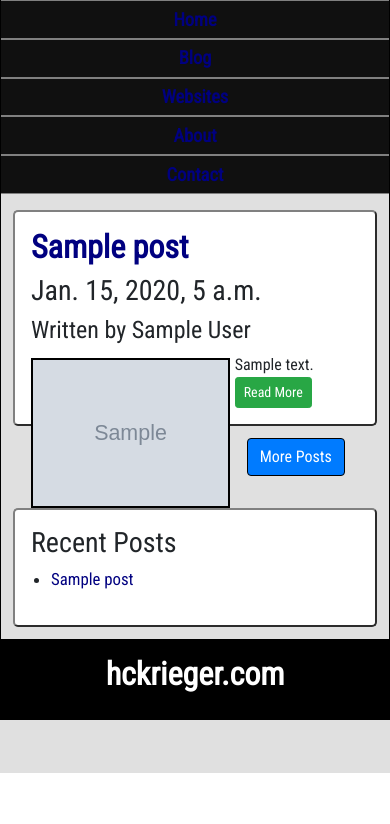
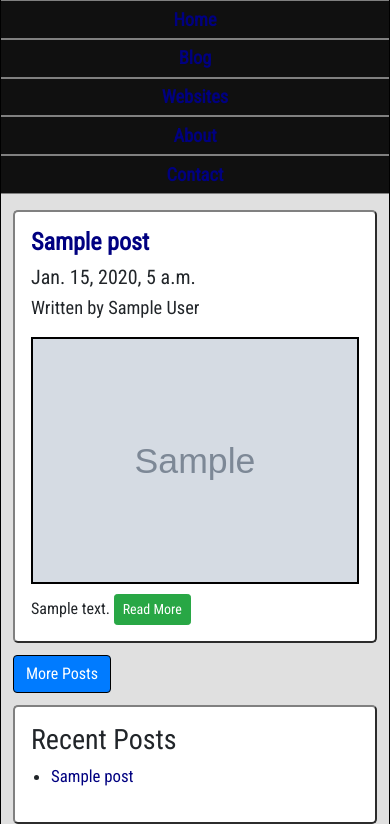
Before and after one commit to hckscripter6/hckrieger, a Django app: page /blog/ in a window 390 px wide. Shown: the part 71-895 px from the top of the page. Before the commit the page ends 844 px from the top, so only its background shows below. Run offline with Django 3.2, Linux system fonts and the light colour scheme; tables that the repository leaves empty hold one stand-in row (values such as "Sample post"); grey boxes marked "Sample" are stand-in pictures; some libraries are stand-ins or nearby versions.

Commit message:
change styles

```diff
--- a/blog/static/blog/stylesheet.css
+++ b/blog/static/blog/stylesheet.css
@@ -37,9 +37,9 @@ header {
 
 #content article img {
     float: left;
-    height: 150px;
+    height: 175px;
     width: auto;
-    margin: 5px 5px 0 0;
+    margin: 10px 10px 0 0;
     border: 2.5px solid black;
 }
 
@@ -141,6 +141,8 @@ a {
     #sidebar aside {
         margin-top: 0;
     }
+
+
 }
 
 @media only screen and (max-width: 900px) {
@@ -173,9 +175,20 @@ a {
     #sidebar aside {
         margin-top: 0;
     }
+
+    #content article img {
+        float: none;
+        margin-bottom: 10px;
+    }
 }
 
 @media only screen and (max-width: 500px) {
 
+}
 
+@media only screen and (max-width: 400px) {
+    #content article img {
+        height: auto;
+        width: 100%;
+    }
 }
--- a/hckrieger/static/hckrieger/stylesheet.css
+++ b/hckrieger/static/hckrieger/stylesheet.css
@@ -322,19 +322,7 @@ footer {
         height: 175px;
     }
 
-    #blog article h2 {
-        font-size: 1.5em;
-    }
 
-
-    #blog article h3 {
-        font-size: 1.25em;
-    }
-
-
-    #blog article h4 {
-        font-size: 1.15em;
-    }
 
    nav ul li a {
         padding: 20px 1em 0 1em;
@@ -377,8 +365,24 @@ footer {
 }
 
 @media only screen and (max-width: 768px) {
+
+    #recent-post article img,
     #four-posts article img {
         height: 175px;
+    }
+
+    article h2 {
+        font-size: 1.5em;
+    }
+
+
+    article h3 {
+        font-size: 1.25em;
+    }
+
+
+    article h4 {
+        font-size: 1.15em;
     }
 }
 
@@ -396,9 +400,16 @@ footer {
         margin-top: 5px;
         font-size: 2em;
     }
+
+    #recent-post article img,
+    #four-posts article img {
+        float: none;
+        margin-bottom: 10px;
+    }
 }
 
 @media only screen and (max-width: 400px) {
+    #recent-post article img,
     #four-posts article img {
         height: auto;
         width: 100%;
```
